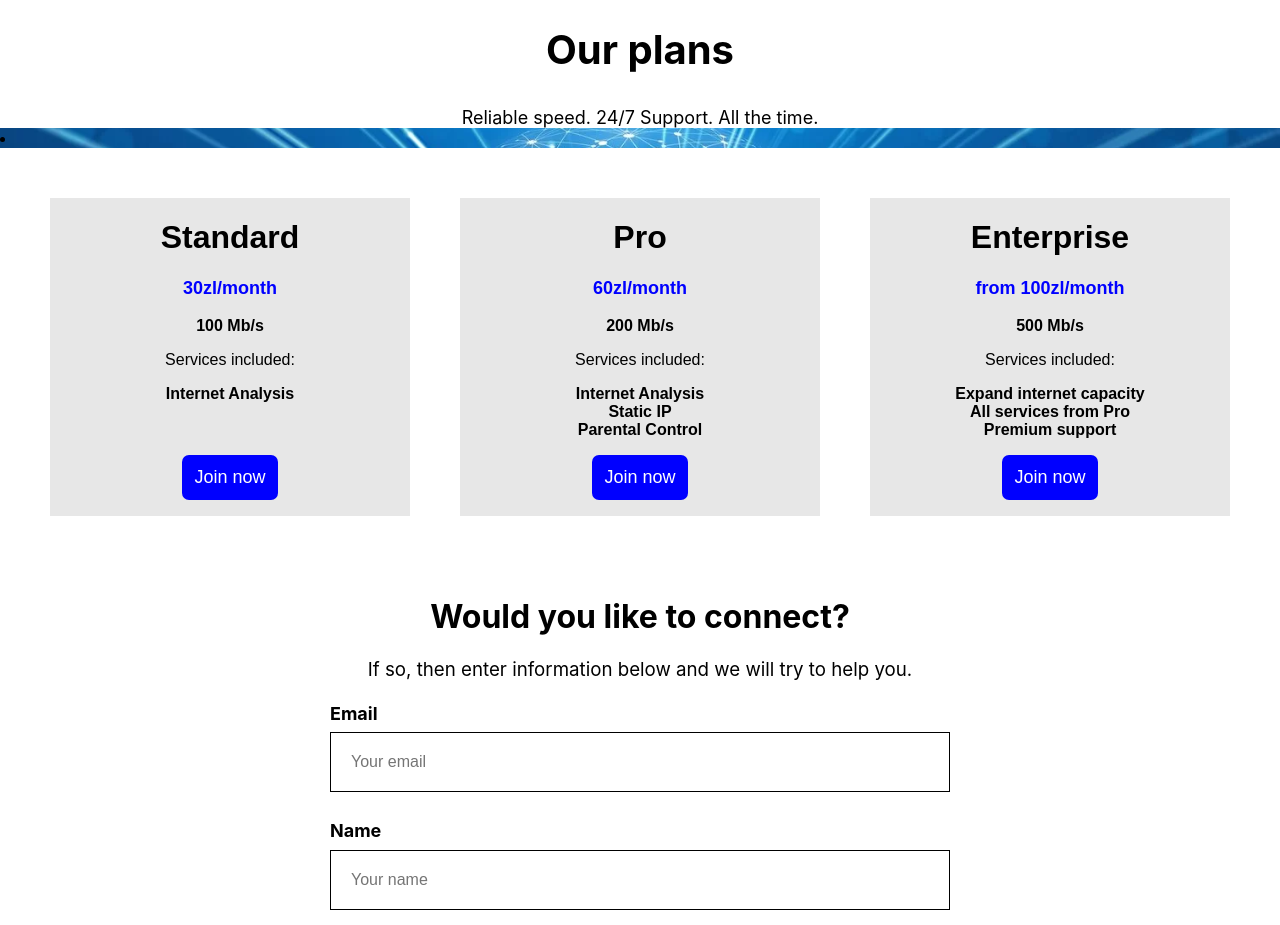
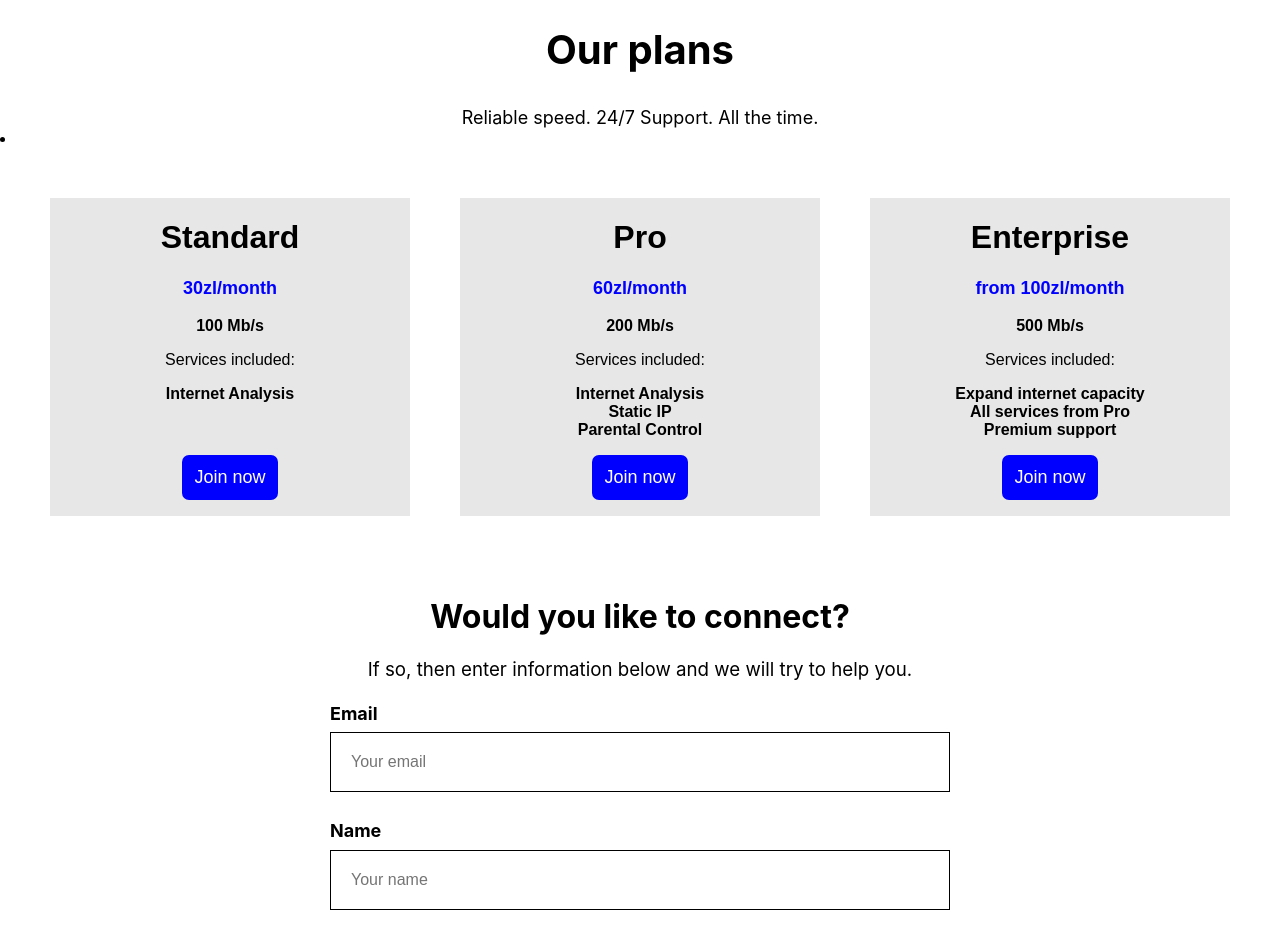
Before and after one commit to vlydik/diploma, a React (Create React App) app: page / in a window 1280 px wide. Shown: the part 1620-2545 px from the top of the page. Built offline with nearby package versions, Linux system fonts and the light colour scheme.

Commit message:
something

```diff
--- a/src/components/UI/HomePageUI/Plans/Package.js
+++ b/src/components/UI/HomePageUI/Plans/Package.js
@@ -3,7 +3,7 @@ import classes from "./Package.module.css";
 
 const Package = () => {
     return(
-        <li>
+        <li className={classes.list}>
             <div className={classes.product__cards}>
             <div className={classes.card}>
                 <h1>Standard</h1>
--- a/src/components/UI/HomePageUI/Plans/Package.module.css
+++ b/src/components/UI/HomePageUI/Plans/Package.module.css
@@ -1,3 +1,8 @@
+.list{
+  margin:0;
+  background-color: white;
+}
+
 .plans{
     background-color: white;
     padding-top: 100px;
--- a/src/components/UI/HomePageUI/Plans/PackageList.module.css
+++ b/src/components/UI/HomePageUI/Plans/PackageList.module.css
@@ -0,0 +1,3 @@
+.li{
+    margin:0;
+}
```
